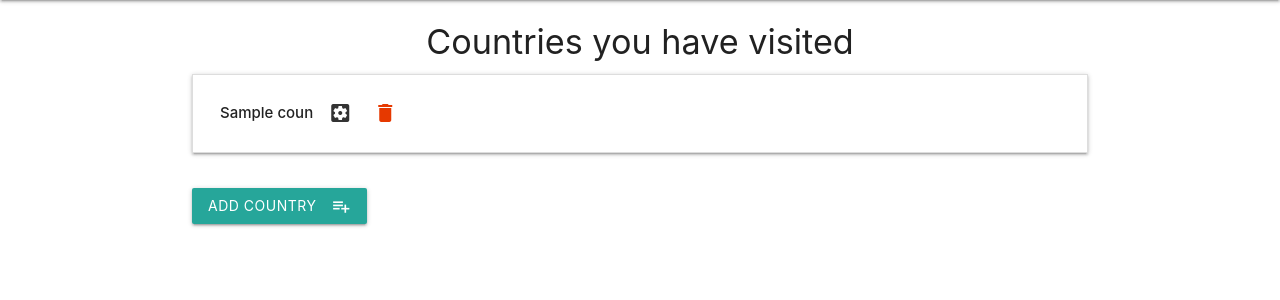
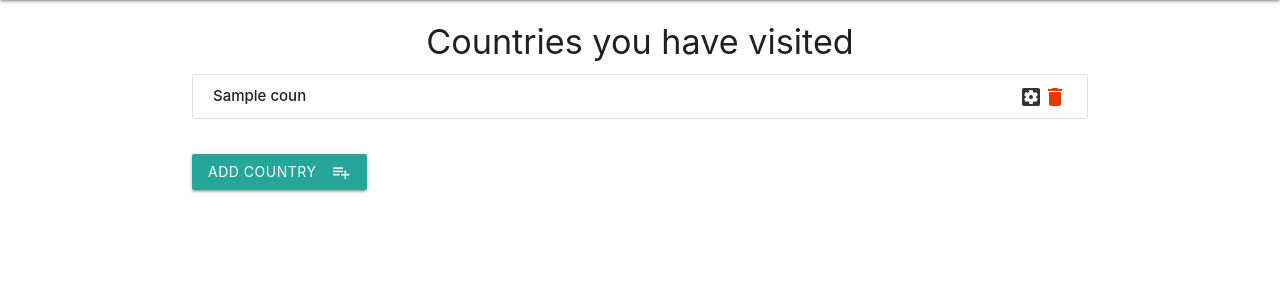
Before and after one commit to diovcharova/travel-chapters, a Flask app: template templates/countries.html in a window 1280 px wide. Shown: the part 64-364 px from the top of the page. Run offline with Flask 2, Linux system fonts and the light colour scheme; the template is opened without the code that fills it: most values are stand-ins (such as "Sample title", 1, 10 or a date in 2020); some libraries are stand-ins or nearby versions.

Commit message:
icons floated to the right

```diff
--- a/templates/countries.html
+++ b/templates/countries.html
@@ -2,17 +2,17 @@
 <div class="row">
     <h4 class="center-align">Countries you have visited</h4>
 
-    <ul class="collapsible" data-collapsible="accordion">
+    <ul class="collection">
         {% for country in countries %}
-        <li>
-            <div class="collapsible-header">
-                <p class="country_name valign-wrapper"><strong>{{country.country_name}}</strong></p>
-                <a href="{{ url_for('edit_country', country_id= country._id) }}" class="tooltipped valign-wrapper grey-color" data-position="bottom" data-tooltip="Edit country"><i class="material-icons no-margin">settings_applications</i></a>
-                <a href="{{ url_for('delete_country', country_id= country._id) }}" class="tooltipped valign-wrapper red-color" data-position="bottom" data-tooltip="Delete country"><i class="material-icons no-margin">delete</i></a>
+        <li class="collection-item">
+            <div><strong>{{country.country_name}}</strong>
+                <a href="{{ url_for('delete_country', country_id= country._id) }}" class="tooltipped valign-wrapper red-color secondary-content" data-position="bottom" data-tooltip="Delete country"><i class="material-icons">delete</i></a>
+                <a href="{{ url_for('edit_country', country_id= country._id) }}" class="tooltipped grey-color secondary-content" data-position="bottom" data-tooltip="Edit country"><i class="material-icons">settings_applications</i></a>
             </div>
         </li>
         {% endfor %}
     </ul>
+
 </div>
 <div class="row">
     <a href="{{ url_for('add_country') }}" class="waves-effect waves-light btn"><i class="material-icons right">playlist_add</i>Add Country</a>
```
Also changed, not shown: static/css/style.css (line endings or trailing spaces).
